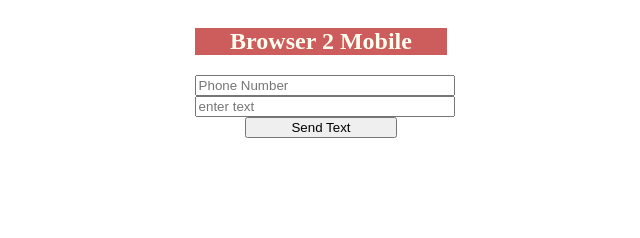
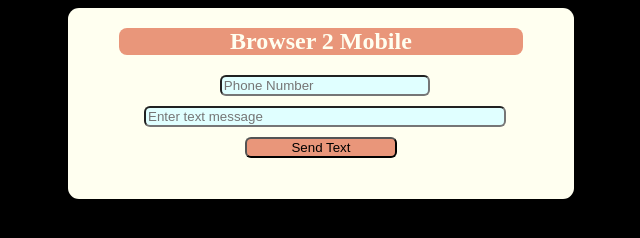
Before and after one commit to rodgnathaniel/node_sms, a website: page views/index.html in a window 1280 px wide. Shown: the whole page, without its empty margins (319-959 px from the left). Drawn offline with nearby package versions, Linux system fonts and the light colour scheme; no server answers; files whose address does not match are found by name.

Commit message:
did some css

```diff
--- a/public/js/main.js
+++ b/public/js/main.js
@@ -7,9 +7,9 @@ button.addEventListener('click', send, false);
 
 const socket = io();
 socket.on('smsStatus', function(data){
-    response.innerHTML = '<h5>Text message send to ' + data.number + '</h5>'
+    response.innerHTML = '<h5>Text message sent to: ' + data.number + '</h5>'
 })
-}
+
 function send() {
     const number = numberInput.value.replace(/\D/g, '');
     const text = textInput.value;
--- a/views/index.html
+++ b/views/index.html
@@ -7,36 +7,63 @@
     <title>Node SMS</title>
 </head>
 <style>
+    body{
+        background-color: black;
+    }
     .container{
+        background-color: ivory;
+        border-radius: 11px 11px 11px 11px;
+        width: 40%;
+        height: 25%;
+        margin-left: 30%;
+        margin-right: 3 0%;
         display: flex;
         flex-direction: column;
         justify-content: center;
     }
-    input{
-        width: 20%;
+    #number{
+        width: 40%;
         height: 5%;
-        margin-left: 40%;
-        margin-right: 40%;
-
+        margin-left: 30%;
+        margin-right: 30%;
+        margin-bottom: 2%;
+        border-radius: 6px 6px 6px 6px;
+        background-color:lightcyan;
+    }
+    #msg{
+        width: 70%;
+        height: 10%;
+        margin-left: 15%;
+        margin-right: 15%;
+        margin-bottom: 2%;
+        border-radius: 6px 6px 6px 6px;
+        background-color:lightcyan;
     }
     #button{
-        width: 12%;
+        width: 30%;
         height: 7%;
-        margin-left: 44%;
-        margin-right: 44%;
+        border-radius: 6px 6px 6px 6px;
+        margin-left: 35%;
+        margin-right: 35%;
+        background-color: darksalmon;
 
     }
     h2{
         text-align: center;
         color: ivory;
-        background: indianred;
-        border: 3px;
-        border-color: black;
-        width:20%;
-        height: 8%;
-        margin-left: 40%;
-        margin-right: 40%;
+        background: darksalmon;
+        border-radius: 8px 8px 8px 8px;
 
+        width:80%;
+        height: 15%;
+        margin-left: 10%;
+        margin-right: 10%;
+
+    }
+    p{
+        color: whitesmoke;
+        text-align: center;
+        margin-bottom: 5%;
     }
 </style>
 <body>
@@ -44,7 +71,7 @@
     <div class="container">
         <h2>Browser 2 Mobile</h2>
         <input type="tel" name="number" id="number" placeholder="Phone Number">
-        <input type="text" name="msg" id="msg" placeholder="enter text">
+        <input type="text" name="msg" id="msg" placeholder="Enter text message">
         <input type="button" id="button" value="Send Text" placeholder="button button-primary">
         <p class="response"></p>
     </div>
```
